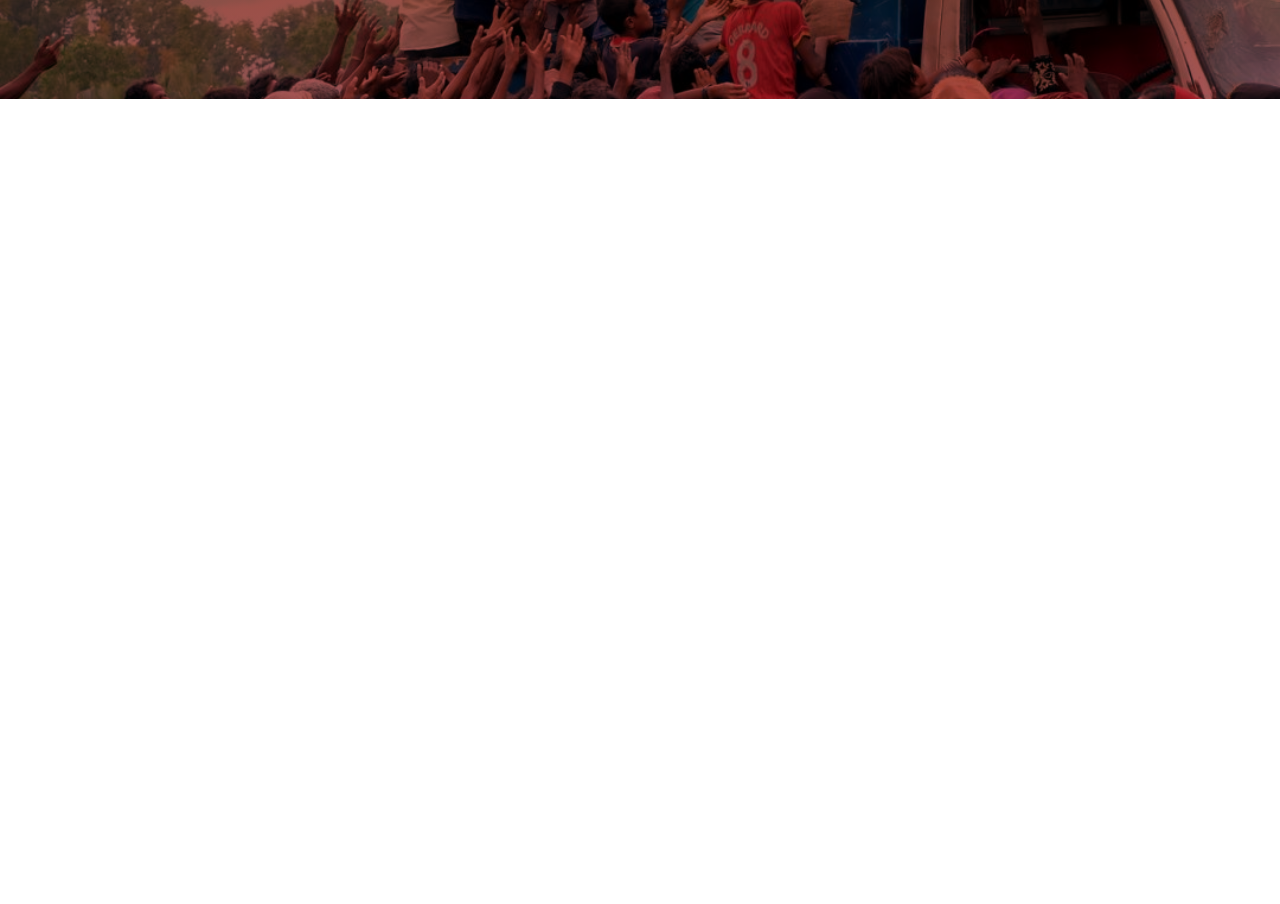
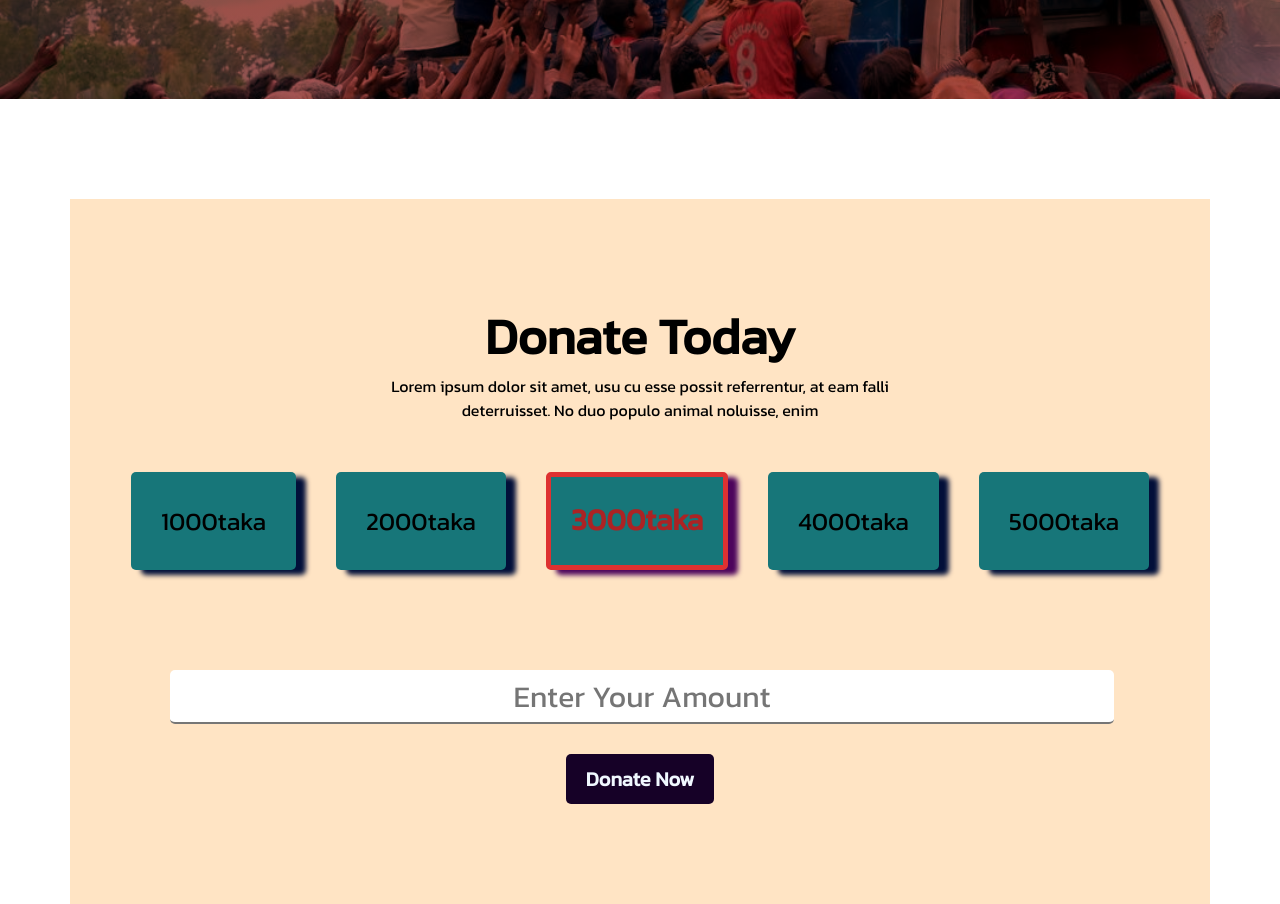
Before and after one commit to RidwanulHasan/first-practise-milestone1, a plain HTML site: page index.html in a window 1280 px wide. Shown: the part 401-1305 px from the top of the page. Before the commit the page ends 800 px from the top, so only its background shows below. Drawn offline with Linux system fonts and the light colour scheme.

Commit message:
main area and section design

```diff
--- a/index.html
+++ b/index.html
@@ -21,7 +21,8 @@
         <div class="header-area">
             <h1 class="header-title">Let's Help Those Who Are</h1>
             <h1 class="header-title">More In Need</h1>
-            <p class="header-description">Lorem ipsum dolor sit amet, usu cu esse possit referrentur, at eam falli deterruisset.</p>
+            <p class="header-description">Lorem ipsum dolor sit amet, usu cu esse possit referrentur, at eam falli
+                deterruisset.</p>
 
             <p class="header-description">No duo populo
                 animal
@@ -33,7 +34,77 @@
 
     </header>
 
+    <!-- main area design  -->
+
     <main>
+
+        <section class="donate-today-container">
+
+            <div class="donate-today">
+                <h1 class="donate-title">Donate Today</h1>
+                <p class="donate-description">Lorem ipsum dolor sit amet, usu cu esse possit referrentur, at eam falli
+                </p>
+                <p class="donate-description">deterruisset. No duo populo animal noluisse, enim</p>
+
+                <!-- box design  -->
+
+                <div class="box-container">
+
+
+                   <div class="box">
+
+                    <p>1000taka</p>
+
+                   </div>
+
+
+                    <div class="box">
+
+                        <p>2000taka</p>
+
+                    </div>
+
+                    <div class="box-design">
+
+                        <p>3000taka</p>
+
+                    </div>
+
+                    <div class="box">
+
+                        <p>4000taka</p>
+
+                    </div>
+                    <div class="box">
+
+                        <p>5000taka</p>
+
+                    </div>
+
+                </div>
+
+                <!-- input design  -->
+
+                <div class="input-container">
+                    <input  class="input-design" type="text" name="" id="" placeholder="Enter Your Amount">
+
+
+                </div>
+
+
+                    <button class="btn-primary">Donate Now</button>
+
+
+
+
+            </div>
+
+
+
+
+
+
+        </section>
 
     </main>
 
--- a/styles/style.css
+++ b/styles/style.css
@@ -26,6 +26,7 @@
     background-repeat: no-repeat;
     background-size: cover;
     background-blend-mode: multiply;
+    margin-bottom: 100px;
 
 
 }
@@ -47,3 +48,84 @@
     margin-top: 10px;
 
 }
+
+/* main area design  */
+
+main{
+
+    max-width: 1140px;
+    margin:auto;
+    background-color: bisque;
+
+}
+
+
+/* donate today styles */
+
+.donate-today-container{
+    text-align: center;
+    padding: 100px;
+}
+
+
+.donate-today{
+    text-align: center;
+    /* margin-top: 100px; */
+
+}
+
+.donate-title{
+    font-size: 50px;
+}
+
+/* box design  */
+
+
+
+main .box-container{
+    display: flex;
+    justify-content: center;
+    margin-top: 50px;
+    gap: 40px;
+
+
+}
+
+ .box-container .box{
+
+    font-size: 25px;
+    padding: 30px;
+    background: rgb(23, 118, 121);
+    border-radius: 5px ;
+    box-shadow: 10px 5px 5px rgb(2, 15, 57);
+
+}
+
+.box-design{
+
+    font-size: 30px;
+    font-weight: 700;
+    padding: 20px;
+    background: rgb(23, 118, 121);
+    border-radius: 5px ;
+    border: 5px solid rgb(222, 49, 49);
+    color: rgba(212, 13, 13, 0.785);
+    box-shadow: 10px 5px 5px rgb(77, 4, 92);
+
+}
+
+
+/* input filed design  */
+
+.input-design{
+    margin-top: 100px;
+    width: 100%;
+    height: 50px;
+    border-top: 0;
+    border-left: 0;
+    border-right: 0;
+    text-align: center;
+    font-size: 30px;
+    border-radius: 5px;
+
+}
```
